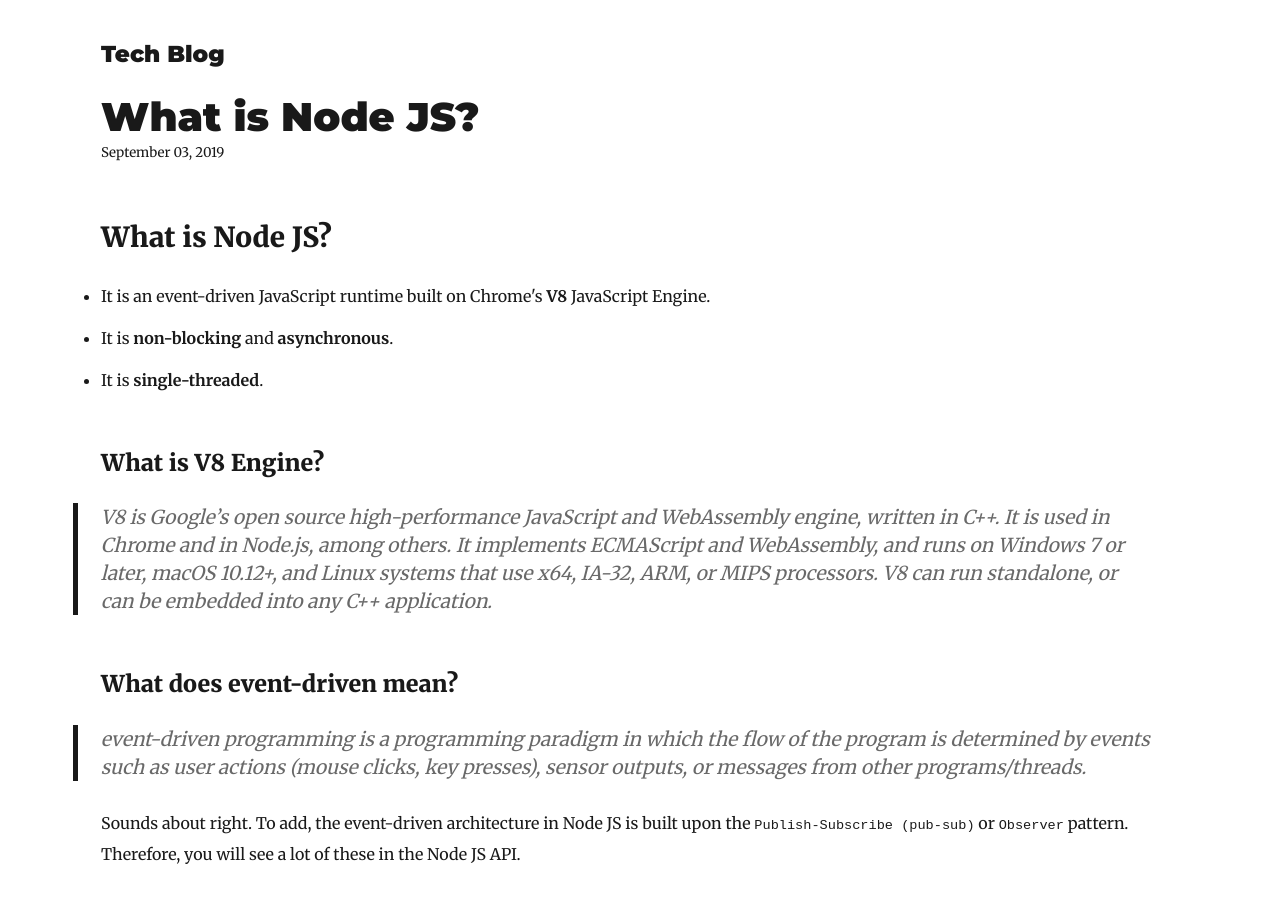
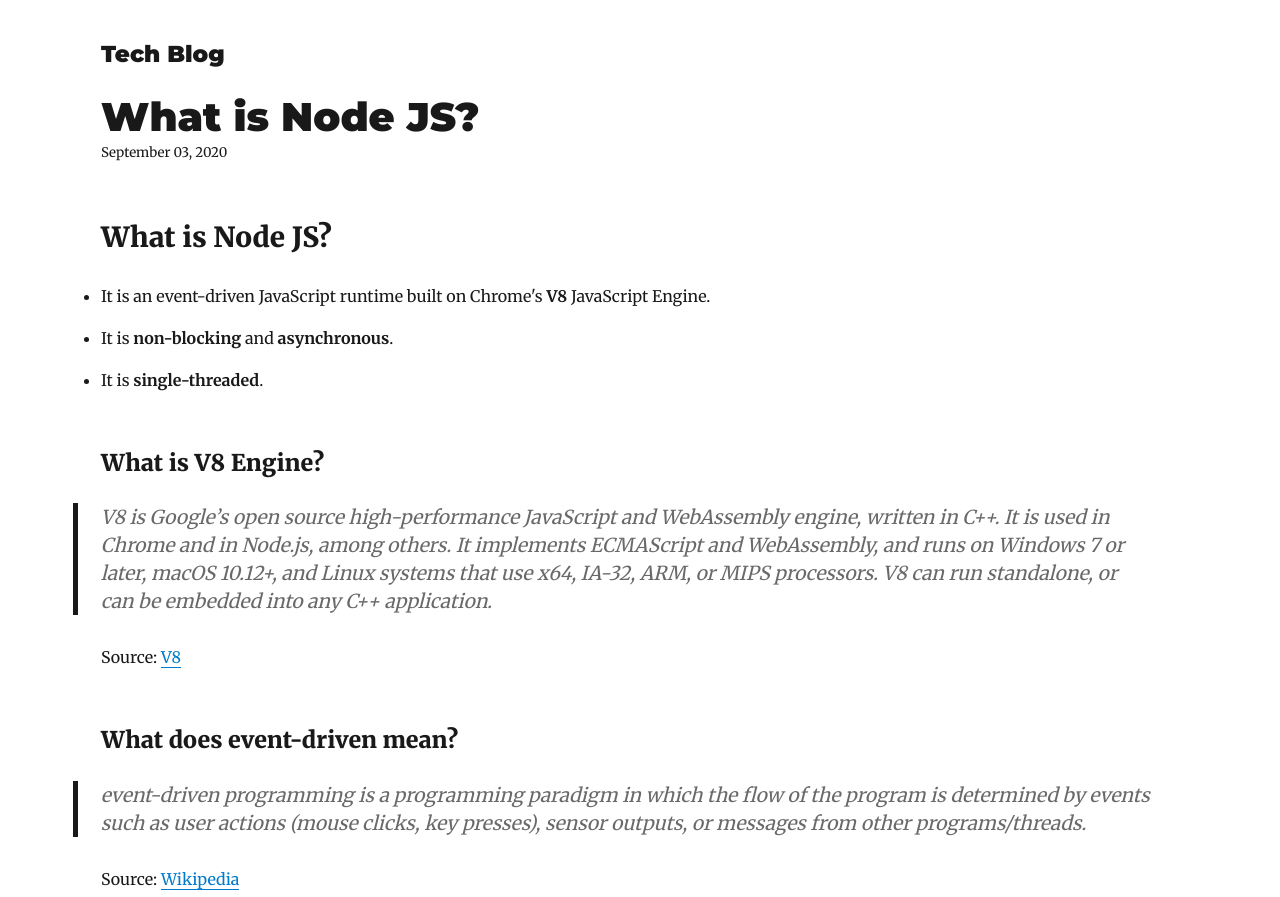
Before and after one commit to maxnathaniel/maxnatho-io, a Gatsby site: page /what-is-Node-JS/ in a window 1280 px wide. Shown: the top 897 px of the page. Built offline with nearby package versions, Linux system fonts and the light colour scheme; Gatsby itself is replaced by a stand-in of ours; some packages are replaced by stand-ins of ours.

Commit message:
updated blog post

```diff
--- a/content/blog/what-is-Node-JS/index.md
+++ b/content/blog/what-is-Node-JS/index.md
@@ -1,7 +1,7 @@
 ---
 title: What is Node JS?
 description: Some insights into Node JS
-date: "2019-09-03T23:46:37.121Z"
+date: "2020-09-03T23:46:37.121Z"
 ---
 
 ## What is Node JS?
@@ -16,9 +16,13 @@ date: "2019-09-03T23:46:37.121Z"
 
 > V8 is Google’s open source high-performance JavaScript and WebAssembly engine, written in C++. It is used in Chrome and in Node.js, among others. It implements ECMAScript and WebAssembly, and runs on Windows 7 or later, macOS 10.12+, and Linux systems that use x64, IA-32, ARM, or MIPS processors. V8 can run standalone, or can be embedded into any C++ application.
 
+Source: [V8](https://v8.dev/)
+
 ### What does event-driven mean?
 
 > event-driven programming is a programming paradigm in which the flow of the program is determined by events such as user actions (mouse clicks, key presses), sensor outputs, or messages from other programs/threads.
+
+Source: [Wikipedia](https://en.wikipedia.org/wiki/Event-driven_programming)
 
 Sounds about right. To add, the event-driven architecture in Node JS is built upon the `Publish-Subscribe (pub-sub)` or `Observer` pattern. Therefore, you will see a lot of these in the Node JS API.
 
```
